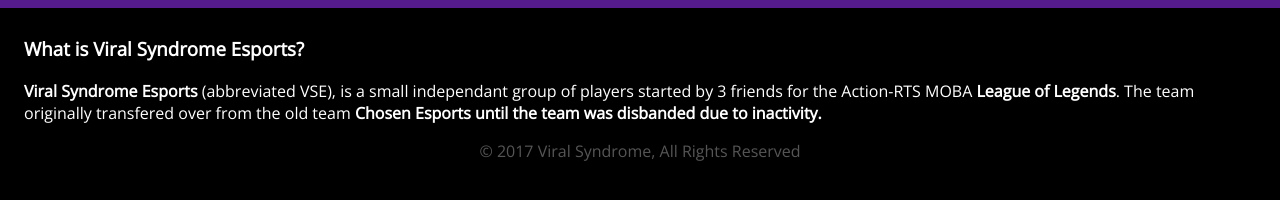
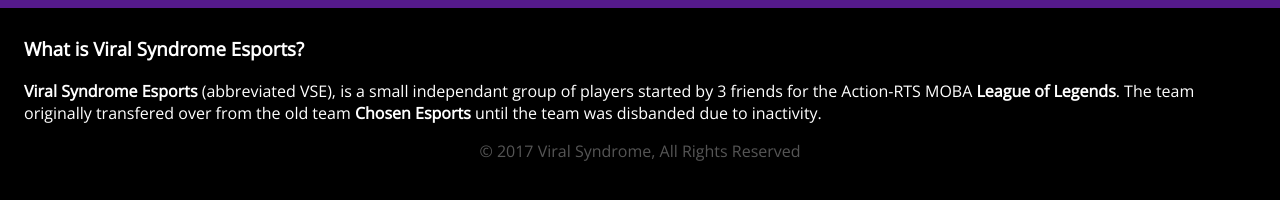
Before and after one commit to viralsyndrome/viralsyndrome.github.io, a Jekyll site: the page built from about.md, in a window 1280 px wide. Shown: the part 259-459 px from the top of the page. Built offline with Jekyll 4.4.1, drawn with Linux system fonts in a browser that asks for light colours; nearby versions of some CDN libraries; Markdown is read by kramdown in place of the engine named in the settings.

```diff
--- a/about.md
+++ b/about.md
@@ -4,4 +4,4 @@ title: About
 description: What is Viral Syndrom Esports?
 ---
 <h1>What is Viral Syndrome Esports?</h1>
-<b>Viral Syndrome Esports</b> (abbreviated VSE), is a small independant group of players started by 3 friends for the Action-RTS MOBA <b>League of Legends</b>. The team originally transfered over from the old team <b>Chosen Esports<b> until the team was disbanded due to inactivity.
+<b>Viral Syndrome Esports</b> (abbreviated VSE), is a small independant group of players started by 3 friends for the Action-RTS MOBA <b>League of Legends</b>. The team originally transfered over from the old team <b>Chosen Esports</b> until the team was disbanded due to inactivity.
```
